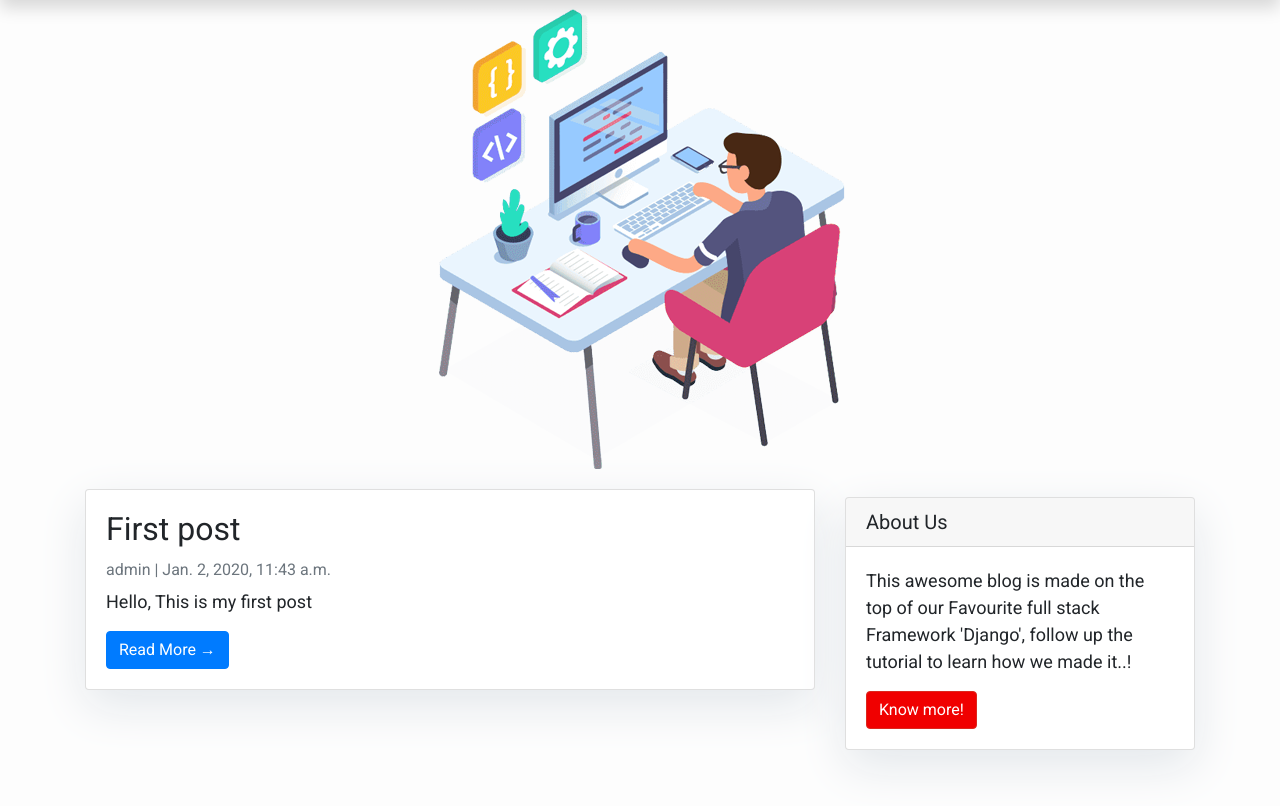
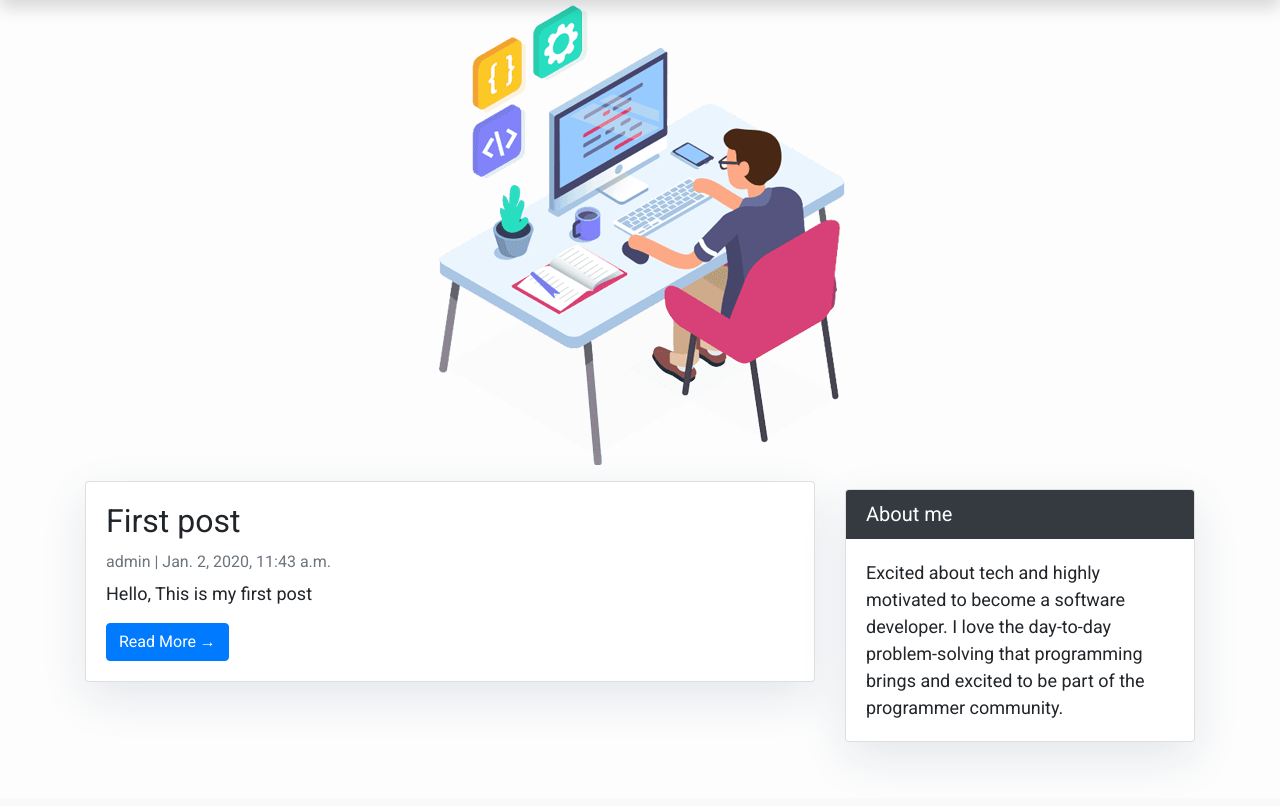
Before and after one commit to divakaivan/icc-blog, a Django app: page / in a window 1280 px wide. Shown: the part 59-865 px from the top of the page. After the commit the page ends 810 px from the top, so only its background shows below. Run offline with Django 3.2, Linux system fonts and the light colour scheme; data comes from the database, SQL or seed files in the repository; some libraries are stand-ins or nearby versions.

Commit message:
logo image

```diff
--- a/mysite/templates/base.html
+++ b/mysite/templates/base.html
@@ -34,6 +34,7 @@
         }
             .nav > li > a:hover{
                 background-color:#256585;
+                border-radius: 0.5rem;
             }
     </style>
 
--- a/mysite/templates/index.html
+++ b/mysite/templates/index.html
@@ -25,7 +25,8 @@
 </style>
 
 <div class="jumbotron-fluid container-fluid">
-    <img class="img-fluid mx-auto my-1 d-block" src="https://github.com/divakaivan/icc-blog/blob/master/mysite/static/mysite/code-pc.png?raw=true"/>
+    <!--TODO: figure out how to properly add static files with Django-->
+    <img class="img-fluid mx-auto d-block" src="https://github.com/divakaivan/icc-blog/blob/master/mysite/static/mysite/code-pc.png?raw=true"/>
 </div>
 <div class="container">
     <div class="row">
--- a/mysite/templates/sidebar.html
+++ b/mysite/templates/sidebar.html
@@ -10,11 +10,11 @@
 <!-- Sidebar Widgets Column -->
 <div class="col-md-4 float-right ">
 <div class="card my-4">
-        <h5 class="card-header">About Us</h5>
+        <h5 class="card-header border-dark bg-dark text-white">About me</h5>
     <div class="card-body">
-        <p class="card-text"> This awesome blog is made on the top of our Favourite full stack Framework 'Django', follow up the tutorial to learn how we made it..!</p>
-        <a href="https://djangocentral.com/building-a-blog-application-with-django"
-           class="btn btn-danger">Know more!</a>
+        <p class="card-text">Excited about tech and highly motivated to become a software developer.
+            I love the day-to-day problem-solving that programming brings and excited to be part of the programmer community.
+        </p>
     </div>
 </div>
 </div>
```
Also changed, not shown: mysite/static/mysite/logo.png (added).
